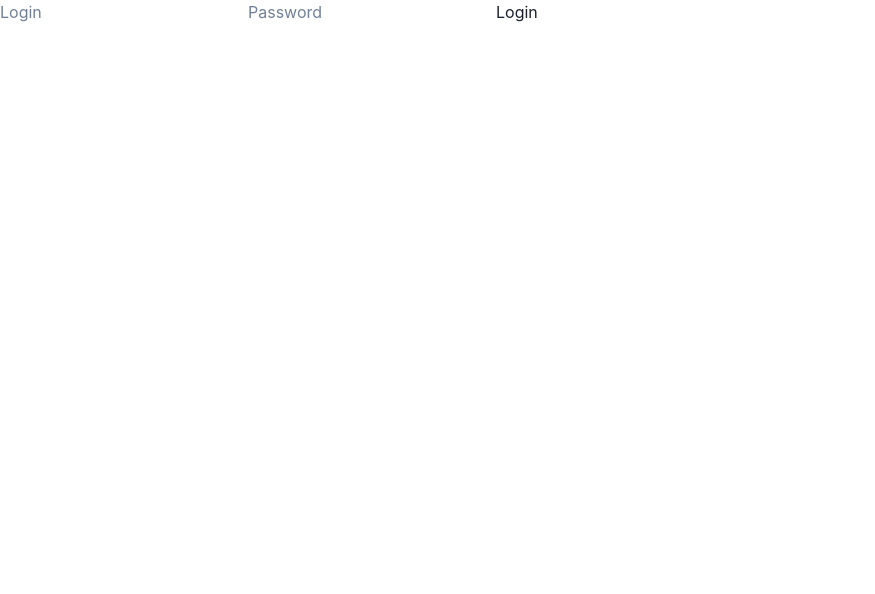
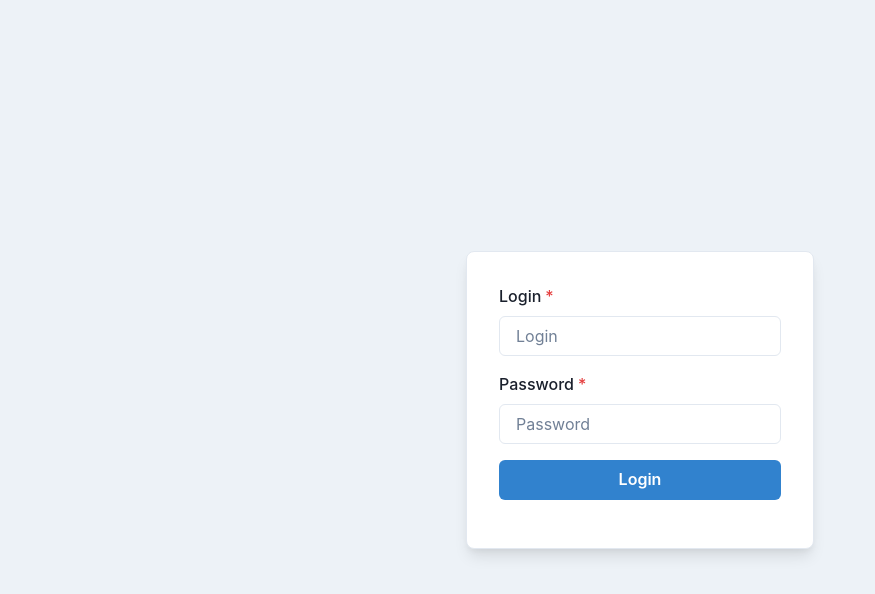
Before and after one commit to dageron20/aviatorFront, a React (Vite) app: page /admin in a window 1280 px wide. Shown: the top 594 px of the page, without its empty margins (0-875 px from the left). Built offline with nearby package versions, Linux system fonts and the light colour scheme.

Commit message:
add styles

```diff
--- a/src/pages/Admin.js
+++ b/src/pages/Admin.js
@@ -1,4 +1,14 @@
 import { useState, useEffect } from 'react';
+import {
+    Box,
+    Button,
+    FormControl,
+    FormLabel,
+    Input,
+    VStack,
+    Text,
+    useToast,
+} from '@chakra-ui/react';
 
 export const Admin = () => {
     const [login, setLogin] = useState('');
@@ -9,6 +19,7 @@ export const Admin = () => {
     const [isLoggedIn, setIsLoggedIn] = useState(false);
 
     const ipAdress = "http://147.45.185.47:5000";
+    const toast = useToast();
 
     useEffect(() => {
         if (isLoggedIn) {
@@ -34,8 +45,20 @@ export const Admin = () => {
                 if (data.success) {
                     setMessage('Logged in successfully');
                     setIsLoggedIn(true);
+                    toast({
+                        title: 'Login successful.',
+                        status: 'success',
+                        duration: 5000,
+                        isClosable: true,
+                    });
                 } else {
                     setMessage('Login failed');
+                    toast({
+                        title: 'Login failed.',
+                        status: 'error',
+                        duration: 5000,
+                        isClosable: true,
+                    });
                 }
             });
     };
@@ -48,25 +71,90 @@ export const Admin = () => {
             body: JSON.stringify({ field_1: field1, field_2: field2 })
         })
             .then(response => response.json())
-            .then(data => setMessage(data.message));
+            .then(data => {
+                setMessage(data.message);
+                toast({
+                    title: data.message,
+                    status: data.success ? 'success' : 'error',
+                    duration: 5000,
+                    isClosable: true,
+                });
+            });
     };
 
     return (
-        <div>
+        <Box
+            minH="100vh"
+            display="flex"
+            justifyContent="center"
+            alignItems="center"
+            bg="gray.100"
+        >
+            <Box
+                p={8}
+                maxWidth="400px"
+                borderWidth={1}
+                borderRadius={8}
+                boxShadow="lg"
+                bg="white"
+            >
+                <VStack spacing={4}>
                     {!isLoggedIn ? (
                         <form onSubmit={handleLogin}>
-                    <input type="text" placeholder="Login" value={login} onChange={(e) => setLogin(e.target.value)} />
-                    <input type="password" placeholder="Password" value={password} onChange={(e) => setPassword(e.target.value)} />
-                    <button type="submit">Login</button>
+                            <VStack spacing={4}>
+                                <FormControl isRequired>
+                                    <FormLabel>Login</FormLabel>
+                                    <Input
+                                        type="text"
+                                        placeholder="Login"
+                                        value={login}
+                                        onChange={(e) => setLogin(e.target.value)}
+                                    />
+                                </FormControl>
+                                <FormControl isRequired>
+                                    <FormLabel>Password</FormLabel>
+                                    <Input
+                                        type="password"
+                                        placeholder="Password"
+                                        value={password}
+                                        onChange={(e) => setPassword(e.target.value)}
+                                    />
+                                </FormControl>
+                                <Button type="submit" colorScheme="blue" width="full">
+                                    Login
+                                </Button>
+                            </VStack>
                         </form>
                     ) : (
                         <form onSubmit={handleUpdate}>
-                    <input type="text" placeholder="Field 1" value={field1} onChange={(e) => setField1(e.target.value)} />
-                    <input type="text" placeholder="Field 2" value={field2} onChange={(e) => setField2(e.target.value)} />
-                    <button type="submit">Update Fields</button>
+                            <VStack spacing={4}>
+                                <FormControl isRequired>
+                                    <FormLabel>Field 1</FormLabel>
+                                    <Input
+                                        type="text"
+                                        placeholder="Field 1"
+                                        value={field1}
+                                        onChange={(e) => setField1(e.target.value)}
+                                    />
+                                </FormControl>
+                                <FormControl isRequired>
+                                    <FormLabel>Field 2</FormLabel>
+                                    <Input
+                                        type="text"
+                                        placeholder="Field 2"
+                                        value={field2}
+                                        onChange={(e) => setField2(e.target.value)}
+                                    />
+                                </FormControl>
+                                <Button type="submit" colorScheme="blue" width="full">
+                                    Update Fields
+                                </Button>
+                            </VStack>
                         </form>
                     )}
-            <p>{message}</p>
-        </div>
+                    <Text>{message}</Text>
+                </VStack>
+            </Box>
+        </Box>
     );
 };
--- a/src/pages/Landing.js
+++ b/src/pages/Landing.js
@@ -1,11 +1,23 @@
-import { Box, Flex, Image, Text } from '@chakra-ui/react';
+import { Box, Flex, Image, Text, keyframes } from '@chakra-ui/react';
 import backgroundImage from '../assets/background.png';
 import logoImage from '../assets/aviatorLogo.svg';
 import airplaneImage from '../assets/airplan.svg';
 import { useEffect, useState } from 'react';
+import { Textfit } from 'react-textfit';
 
 export const Landing = () => {
     const [fields, setFields] = useState({ field_1: 'Version 1.5', field_2: 'Connection...' });
+    const pulse = keyframes`
+  0% {
+    border-color: rgba(243, 243, 243, 0.16);
+  }
+  50% {
+    border-color: rgba(243, 243, 243, 1);
+  }
+  100% {
+    border-color: rgba(243, 243, 243, 0.16);
+  }
+`;
     const ipAdress = "http://147.45.185.47:5000"
 
     useEffect(() => {
@@ -35,7 +47,7 @@ export const Landing = () => {
         >
             <Flex
                 direction="column"
-                mt="120px"
+                mt="60px"
                 alignItems="center"
                 userSelect="none"
             >
@@ -74,16 +86,20 @@ export const Landing = () => {
                     display="flex"
                     justifyContent="center"
                     alignItems="center"
+                    animation={`${pulse} 2.5s infinite`}
                 >
-                    <Text
-                        color="rgba(243, 243, 243, 1)"
-                        fontFamily="Inter"
-                        fontSize="54px"
-                        fontWeight={700}
-                        lineHeight="65.35px"
+                    <Textfit
+                        style={{
+                            color: "rgba(243, 243, 243, 1)",
+                            fontFamily: "Inter",
+                            fontWeight: 700,
+                            textAlign: "center"
+                        }}
+                        min={60}
+                        max={124}
                     >
                         {fields.field_2}
-                    </Text>
+                    </Textfit>
                 </Box>
                 <Image
                     src={airplaneImage}
```
Lines whose indentation alone changed are shown as unchanged.
